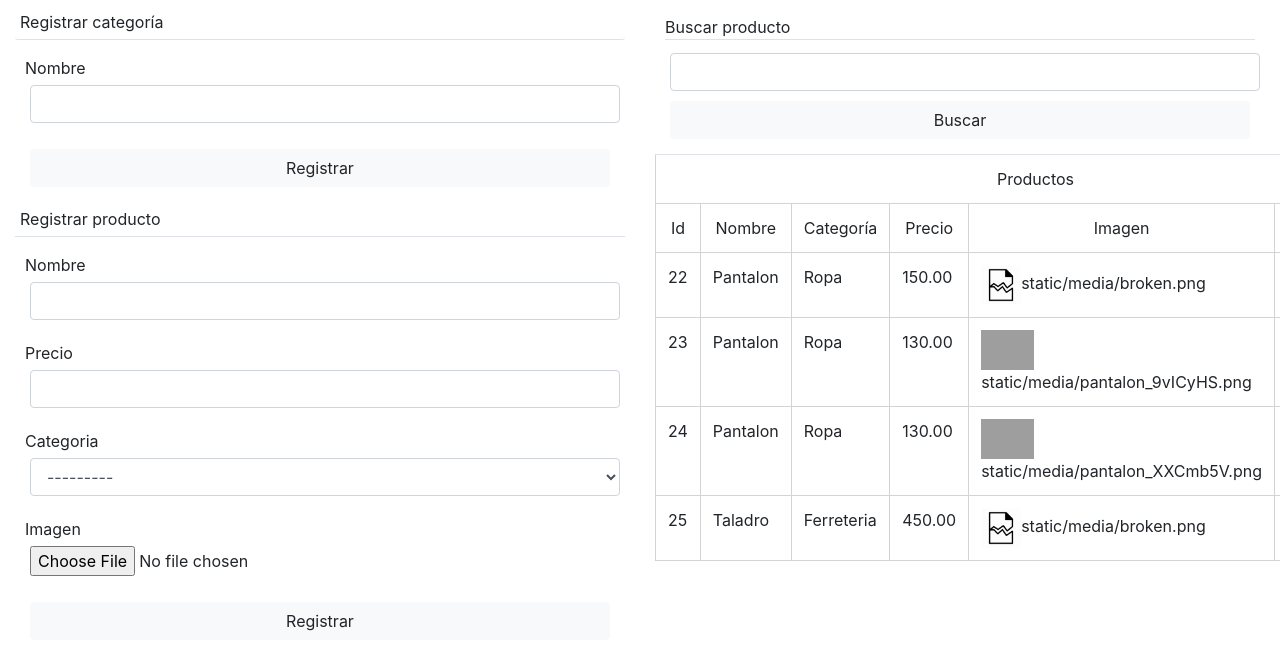
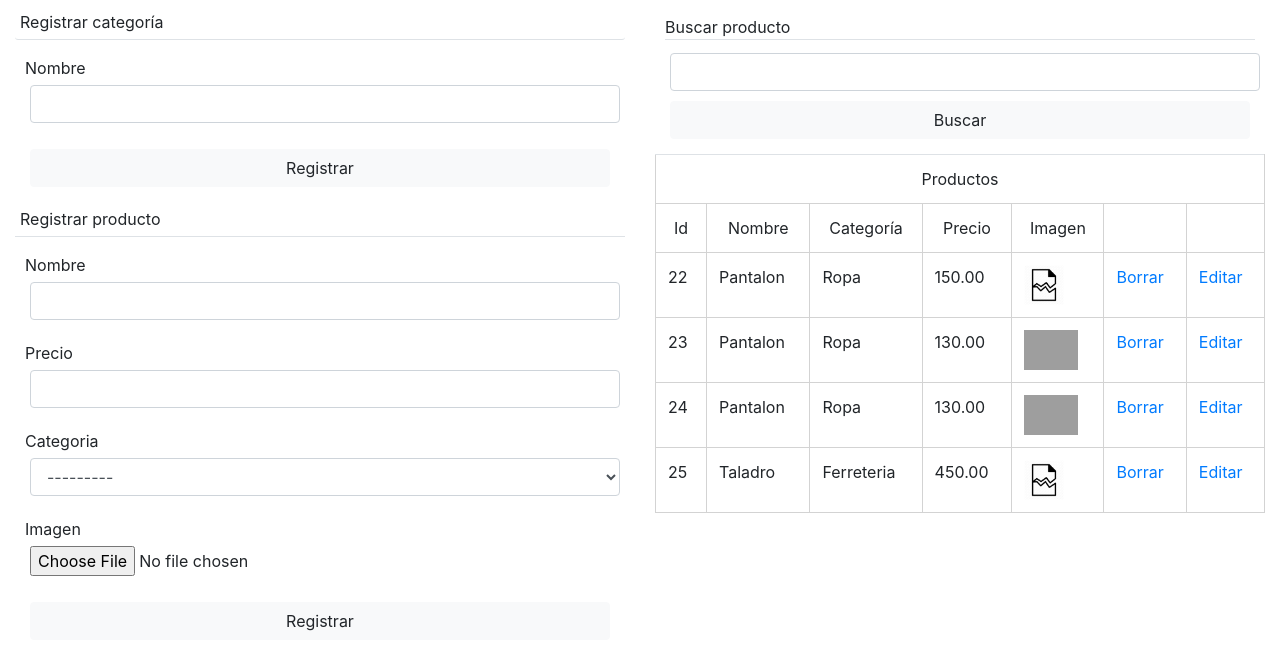
Before and after one commit to ArmandoBarragan/ProyectoWeb, a Django app: page /tienda/ in a window 1280 px wide; the page is wider, and only the part inside the window is pictured. Shown: the part 72-742 px from the top of that part. Run offline with Django 3.2, Linux system fonts and the light colour scheme; data comes from the database, SQL or seed files in the repository; some libraries are stand-ins or nearby versions; grey boxes are pictures that could not be loaded.

Commit message:
Commit antes de collectstatic

```diff
--- a/proyectosDjango/settings.py
+++ b/proyectosDjango/settings.py
@@ -122,11 +122,9 @@ USE_TZ = True
 
 STATIC_URL = '/static/'
 
-# STATIC_ROOT = 'static'
-
 STATICFILES_DIRS = (
   os.path.join(BASE_DIR, 'static'),
 )
 MEDIA_URL = '/media/'
 
-MEDIA_ROOT = os.path.join(BASE_DIR, '')
+MEDIA_ROOT = os.path.join(BASE_DIR, 'media')
--- a/templates/tienda/tienda.html
+++ b/templates/tienda/tienda.html
@@ -81,7 +81,7 @@
                         <td>{{ producto.nombre }}</td>
                         <td>{{ producto.categoria }}</td>
                         <td>{{ producto.precio }}</td>
-                        <td><img src="{{producto.imagen}}" height="40vw" alt="">{{producto.imagen}}</td>
+                        <td><img src="{{producto.imagen}}" height="40vw" alt=""></td>
                         <td><a href="{% url 'borrar' producto.id %}">Borrar</a></td>
                         <td><a href="{% url 'editar' producto.id %}">Editar</a></td>
                     </tr>
```
